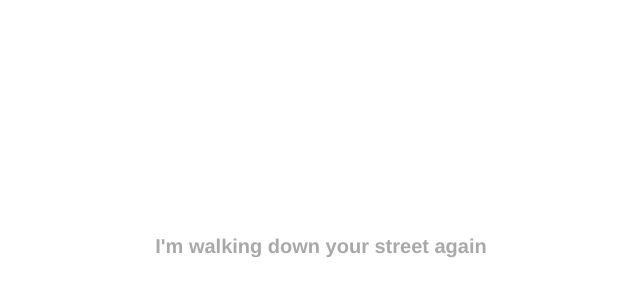
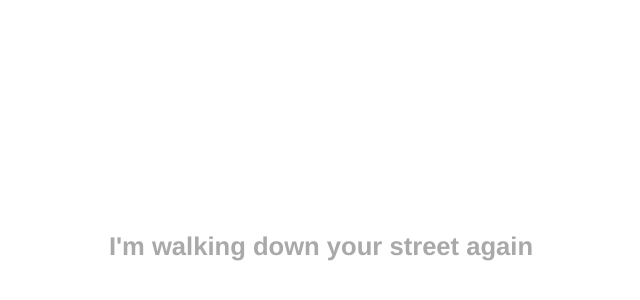
Before and after one commit to ta222222/andimissu, a plain HTML site: page index.html in a window 1280 px wide. Shown: the part 154-454 px from the top of the page, without its empty margins (319-959 px from the left). Drawn offline with Linux system fonts and the light colour scheme.

Commit message:
Update index.html

```diff
--- a/index.html
+++ b/index.html
@@ -13,27 +13,29 @@
         }
 
         body {
-    background-color: #fff;  /* Black background */
+            background-color: #fff; /* White background */
             font-family: 'Helvetica Neue', sans-serif;
-    color: #A9A9A9;  /* Dark grey text */
+            color: #A9A9A9; /* Dark grey text */
             display: flex;
             justify-content: center;
             align-items: center;
             height: 100vh;
-
             overflow: hidden;
         }
 
         #lyrics-container {
+            display: flex;
+            justify-content: center;
+            align-items: center;
             width: 80%;
             max-width: 900px;
             text-align: center;
         }
 
         #lyrics {
-    font-size: 20px;
+            font-size: 2vw;  /* Responsive font size */
             line-height: 1.6;
-    opacity: 0;  /* Initially invisible */
+            opacity: 0; /* Initially invisible */
             transition: opacity 1s ease-in-out;
             font-weight: bold;
         }
@@ -127,7 +129,6 @@ function showLyrics() {
         // Start the lyrics display when the page is loaded
         window.onload = showLyrics;
 
-
     </script>
 </body>
 </html>
```
Lines whose indentation alone changed are shown as unchanged.
